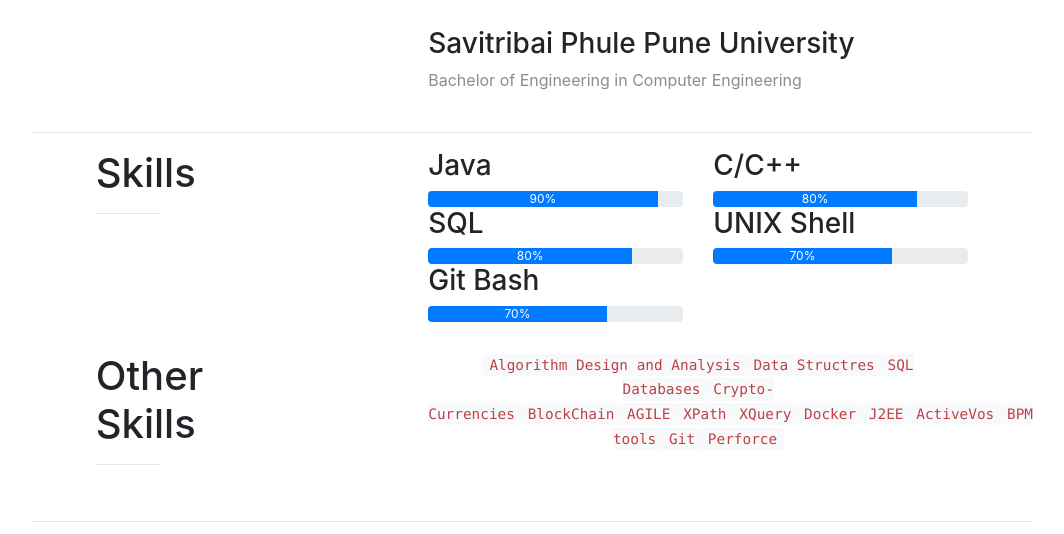
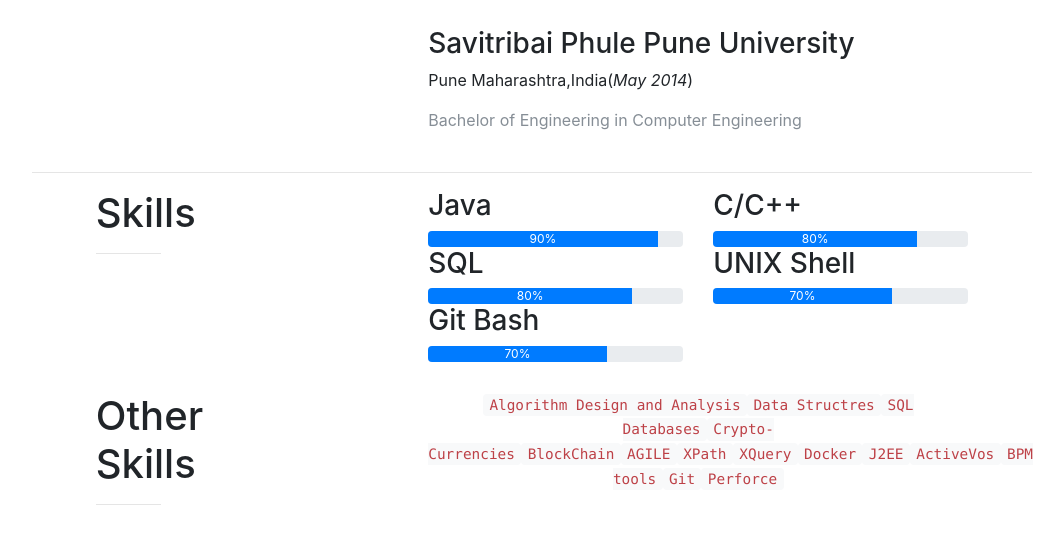
Before and after one commit to krishna30-and/nikhil19kekan.github.io, a website with bundled scripts: page index.html in a window 1280 px wide. Shown: the part 2301-2835 px from the top of the page, without its empty margins (108-1172 px from the left). Built offline with nearby package versions, Linux system fonts and the light colour scheme.

Commit message:
additions

```diff
--- a/index.html
+++ b/index.html
@@ -214,7 +214,8 @@
                   <div class="row" style="padding-top:30px">
                      <div class="col-lg-12 mx-auto">
                         <h3>Savitribai Phule Pune University</h3>
-                        <p class="text-muted mb-0">
+                        <p>Pune Maharashtra,India(<em>May 2014</em>)</p>
+						<p class="text-muted mb-0">
                            Bachelor of Engineering in Computer Engineering
                         </p>
                      </div>
```
